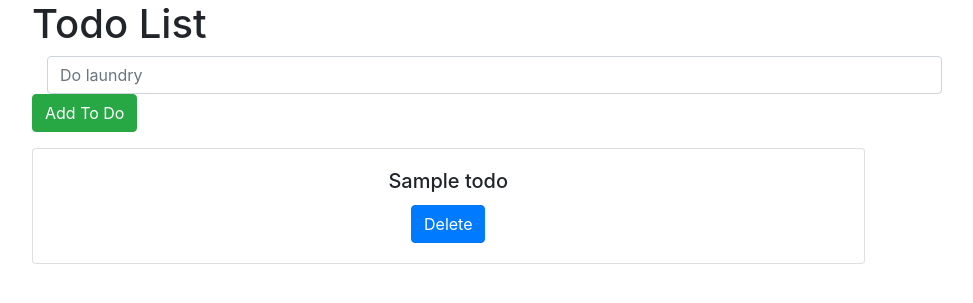
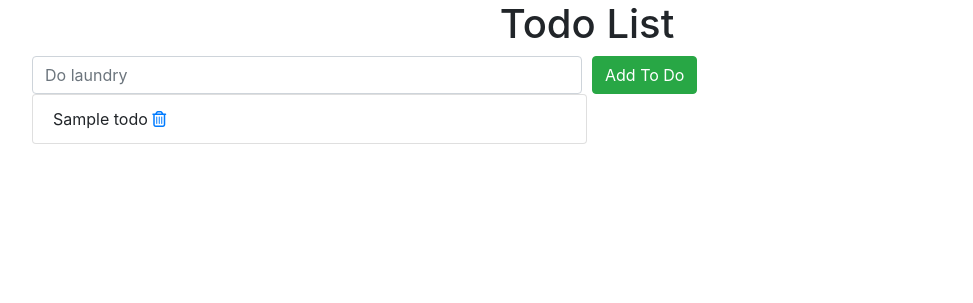
Before and after one commit to Arpit-chaudhari/django-todo, a Django app: template todoApp/todos/templates/todos/index.html in a window 1280 px wide. Shown: the top 303 px of the page, without its empty margins (53-1026 px from the left). Run offline with Django 3.2, Linux system fonts and the light colour scheme; the template is opened without the code that fills it: most values are stand-ins (such as "Sample title", 1, 10 or a date in 2020); some libraries are stand-ins or nearby versions.

Commit message:
Added support for adding and deleting a todo

```diff
--- a/todoApp/todos/templates/todos/base.html
+++ b/todoApp/todos/templates/todos/base.html
@@ -15,10 +15,7 @@
   {% endblock %}
   </head>
   <body>
-    <script src="https://code.jquery.com/jquery-3.4.1.slim.min.js" integrity="sha384-J6qa4849blE2+poT4WnyKhv5vZF5SrPo0iEjwBvKU7imGFAV0wwj1yYfoRSJoZ+n" crossorigin="anonymous"></script>
-    <script src="https://cdn.jsdelivr.net/npm/popper.js@1.16.0/dist/umd/popper.min.js" integrity="sha384-Q6E9RHvbIyZFJoft+2mJbHaEWldlvI9IOYy5n3zV9zzTtmI3UksdQRVvoxMfooAo" crossorigin="anonymous"></script>
-    <script src="https://stackpath.bootstrapcdn.com/bootstrap/4.4.1/js/bootstrap.min.js" integrity="sha384-wfSDF2E50Y2D1uUdj0O3uMBJnjuUD4Ih7YwaYd1iqfktj0Uod8GCExl3Og8ifwB6" crossorigin="anonymous"></script>
-
+    <script src="https://code.jquery.com/jquery-3.4.1.slim.min.js" integrity="sha384-J6qa4849blE2+poT4WnyKhv5vZF5SrPo0iEjwBvKU7imGFAV0wwj1yYfoRSJoZ+n" crossorigin="anonymous"></script><script src="https://cdn.jsdelivr.net/npm/popper.js@1.16.0/dist/umd/popper.min.js" integrity="sha384-Q6E9RHvbIyZFJoft+2mJbHaEWldlvI9IOYy5n3zV9zzTtmI3UksdQRVvoxMfooAo" crossorigin="anonymous"></script><script src="https://stackpath.bootstrapcdn.com/bootstrap/4.4.1/js/bootstrap.min.js" integrity="sha384-wfSDF2E50Y2D1uUdj0O3uMBJnjuUD4Ih7YwaYd1iqfktj0Uod8GCExl3Og8ifwB6" crossorigin="anonymous"></script> <script src="https://kit.fontawesome.com/15974f9624.js" crossorigin="anonymous"></script>
     {% block content %}
     {% endblock %}
 
--- a/todoApp/todos/templates/todos/index.html
+++ b/todoApp/todos/templates/todos/index.html
@@ -6,25 +6,39 @@
 
 {% block content %}
 <div class="container">
-    <div class="page-header">
-      <h1>Todo List</h1>
-    </div>
-    <form class="form-horizontal">
-      <div class="form-group">
-        <div class="col-sm-10">
-          <input type="text" class="form-control" id="newTodo" placeholder="Do laundry">
-        </div>
-        <button type="button" id="addItem" class="btn btn-success">Add To Do</button>
+  <div class="page-header text-center">
+    <h1>Todo List</h1>
+  </div>
+  <form method="post" action="{% url 'todos:add' %}">
+    {% csrf_token %}
+    <div class="form-row">
+      <div class="col-md-6">
+        <input type="text" class="form-control" name="title" value="" placeholder="Do laundry">
       </div>
-    </form>
-    {% for todo in todo_list %}
-    <div class="card text-center w-75">
-      <div class="card-body">
-        <h5 class="card-title">{{ todo.title }}</h5>
-        <a href="{% url 'todos:delete' todo.id %}" class="btn btn-primary">Delete</a>
+      <div class="col-md-6">
+        <button type="submit" name="submit" class="btn btn-success">Add To Do</button>
       </div>
     </div>
+  </form>
+  <div class="list-group">
+    {% for todo in todo_list %}
+      {% if todo.isCompleted %}
+        <div class="list-group-item col-md-6">
+          {{ todo.title }}
+            <a href="{% url 'todos:delete' todo.id %}">
+              <i class="far fa-trash-alt"></i>
+            </a>
+          </div>
+      {% else %}
+        <div class="list-group-item col-md-6">
+          {{ todo.title }}
+          <a href="{% url 'todos:delete' todo.id %}">
+            <i class="far fa-trash-alt" type="submit" name="submit"></i>
+          </a>
+         </div>
+      {% endif %}
     {% endfor %}
+  </div>
 </div>
 
 {% endblock %}
--- a/todoApp/todos/urls.py
+++ b/todoApp/todos/urls.py
@@ -4,5 +4,6 @@ from . import views
 app_name='todos'
 urlpatterns = [
     path('', views.IndexView.as_view(), name='index'),
-    path('<int:todo_id>/delete', views.delete, name='delete')
+    path('<int:todo_id>/delete', views.delete, name='delete'),
+    path('add/', views.add, name='add')
 ]
--- a/todoApp/todos/views.py
+++ b/todoApp/todos/views.py
@@ -11,6 +11,12 @@ class IndexView(generic.ListView):
         """Return all the latest todos."""
         return Todo.objects.order_by('-created_at')
 
+def add(request):
+    title = request.POST['title']
+    Todo.objects.create(title=title)
+
+    return redirect('todos:index')
+
 def delete(request, todo_id):
     todo = get_object_or_404(Todo, pk=todo_id)
     todo.delete()
```
Also changed, not shown: todoApp/db.sqlite3, 1 other file.
